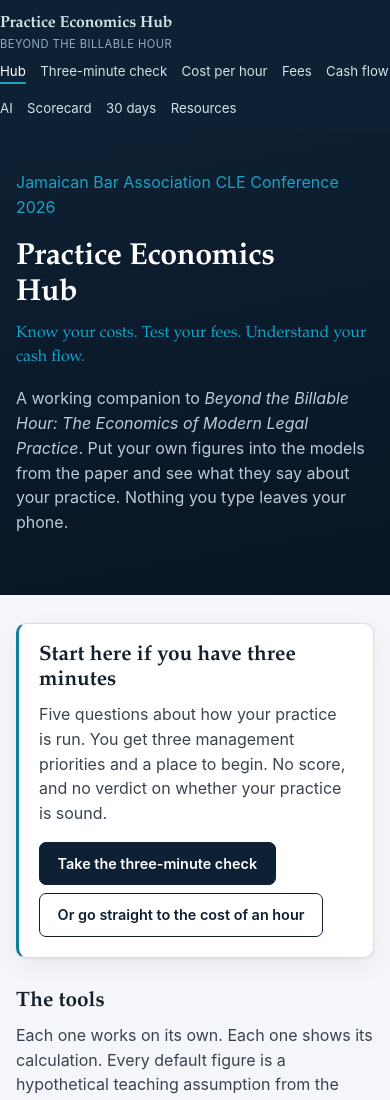
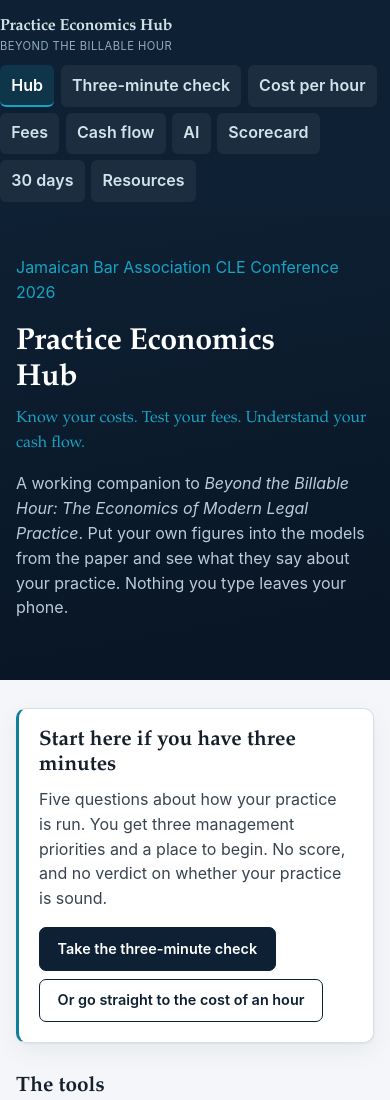
Before and after one commit to slstimpson/beyond-the-billable-hour-hub, a website: page index.html in a window 390 px wide. Shown: the top 1100 px of the page. Drawn offline with Linux system fonts and the light colour scheme.

Commit message:
Add files via upload

```diff
--- a/assets/styles.css
+++ b/assets/styles.css
@@ -57,15 +57,31 @@ small { font-size: .82rem; }
 
 .masthead { background: var(--navy); color: #e9eef4; }
 .masthead a { color: #cfe3ea; text-decoration: none; }
-.masthead-bar { display: flex; align-items: center; justify-content: space-between; gap: 1rem; padding: .7rem 0; flex-wrap: wrap; }
+.masthead-bar { display: flex; align-items: center; justify-content: space-between; gap: 1rem; padding: .85rem 0; flex-wrap: wrap; }
 @media (max-width: 46rem) {
-  .masthead-bar { flex-direction: column; align-items: stretch; gap: .5rem; }
-  .masthead nav { gap: .55rem .9rem; }
+  .masthead-bar { flex-direction: column; align-items: stretch; gap: .6rem; }
+  .masthead nav { gap: .3rem; font-size: .95rem; }
+  .masthead nav a { padding: .4rem .6rem; background: rgba(255, 255, 255, .06); }
+  .masthead nav a[aria-current="page"] { background: rgba(22, 163, 196, .22); }
 }
 .brand { font-family: var(--serif); font-size: 1rem; color: #fff; font-weight: 600; letter-spacing: -.01em; }
 .brand span { display: block; font-family: var(--sans); font-size: .7rem; font-weight: 400; color: #92adbd; letter-spacing: .04em; text-transform: uppercase; }
-.masthead nav { display: flex; gap: .9rem; font-size: .83rem; flex-wrap: wrap; }
-.masthead nav a[aria-current="page"] { color: #fff; border-bottom: 2px solid var(--cyan-bright); }
+.masthead nav { display: flex; gap: .4rem; font-size: 1rem; flex-wrap: wrap; align-items: center; }
+.masthead nav a {
+  color: #d3e3ec;
+  font-weight: 600;
+  letter-spacing: .005em;
+  padding: .45rem .7rem;
+  border-radius: 6px;
+  border-bottom: 2px solid transparent;
+  white-space: nowrap;
+}
+.masthead nav a:hover { color: #fff; background: rgba(255, 255, 255, .08); }
+.masthead nav a[aria-current="page"] {
+  color: #fff;
+  background: rgba(22, 163, 196, .16);
+  border-bottom-color: var(--cyan-bright);
+}
 
 /* ------------------------------------------------------------------- hero */
 
```
